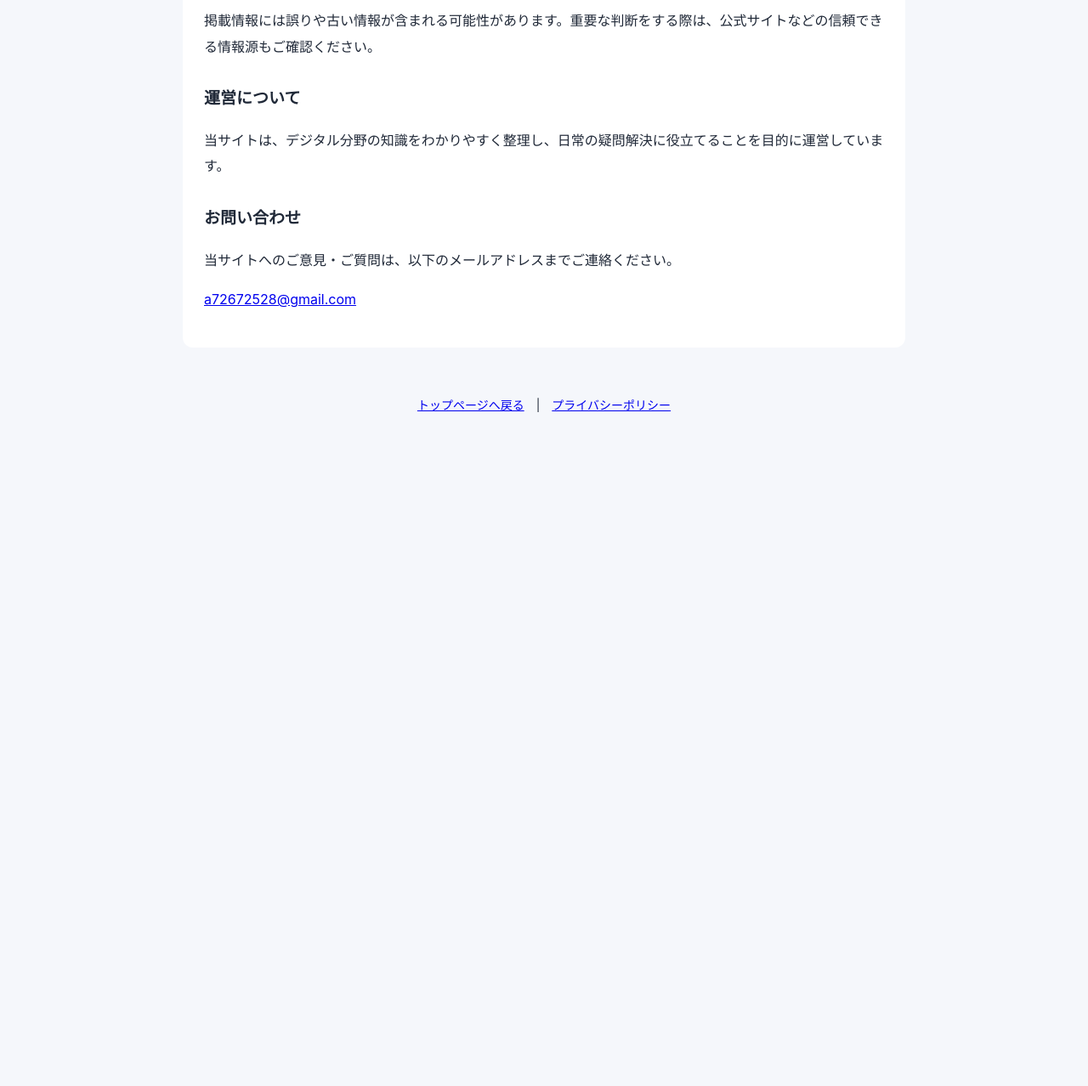
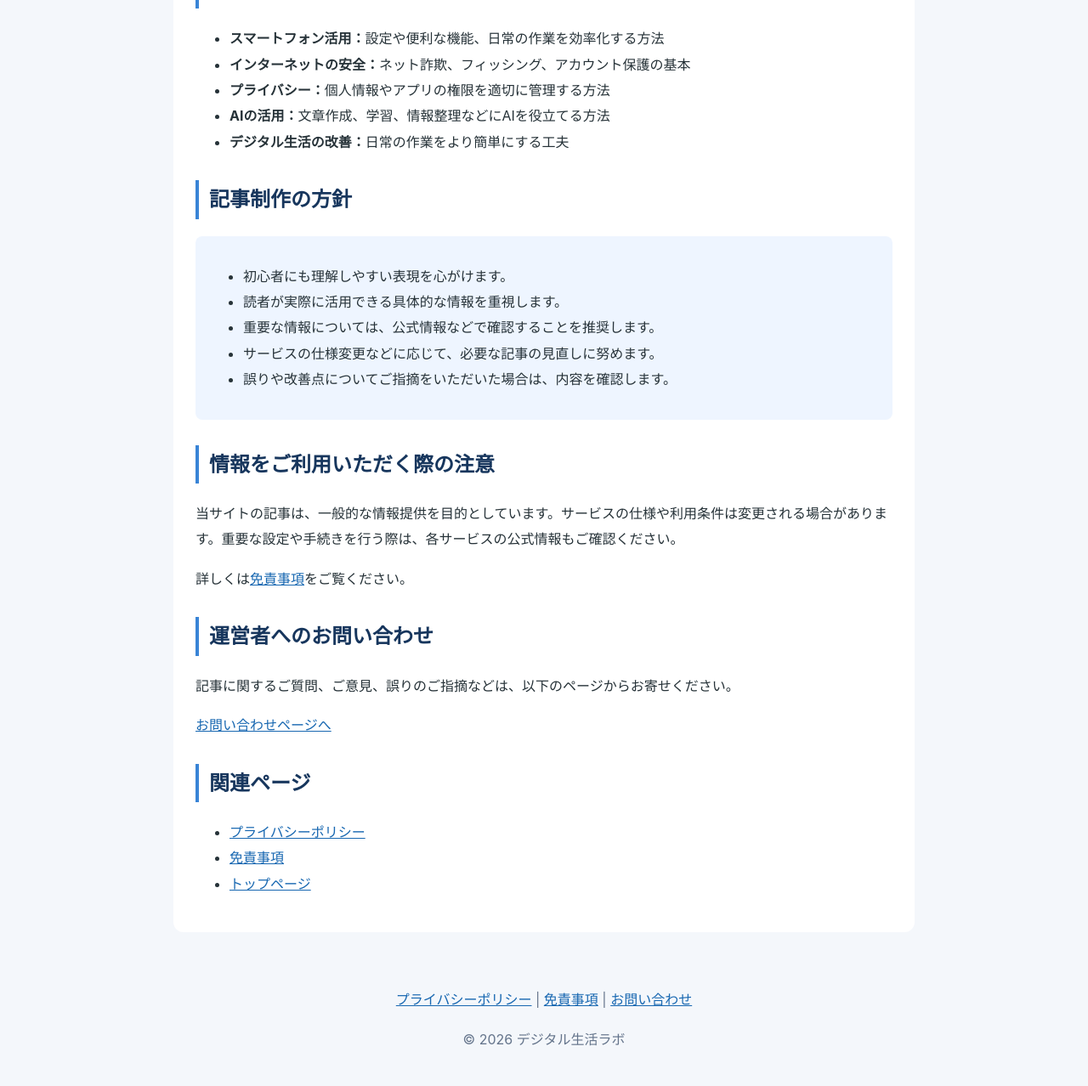
Before and after one commit to asvrg/-1, a plain HTML site: page about.html in a window 1280 px wide. Shown: the part 735-2013 px from the top of the page at 85% size. Before the commit the page ends 1250 px from the top, so only its background shows below. Drawn offline with Linux system fonts and the light colour scheme.

Commit message:
Update about.html

```diff
--- a/about.html
+++ b/about.html
@@ -3,40 +3,85 @@
 <head>
   <meta charset="UTF-8">
   <meta name="viewport" content="width=device-width, initial-scale=1">
-<meta name="description" content="デジタル生活ラボの運営方針とサイトについて紹介します。">
+  <meta name="description" content="デジタル生活ラボの運営目的、取り扱うテーマ、記事制作の方針をご紹介します。">
   <title>このサイトについて｜デジタル生活ラボ</title>
   <style>
-body{font-family:-apple-system,BlinkMacSystemFont,"Hiragino Sans",Meiryo,sans-serif;line-height:1.9;color:#202938;background:#f5f7fb;margin:0}
-header{background:#152b4a;color:white;padding:24px 20px}
-header a{color:white;text-decoration:none}
-main{max-width:800px;margin:30px auto;padding:25px;background:white;border-radius:12px}
-h1{font-size:25px}h2{font-size:19px;margin-top:28px}
-footer{text-align:center;padding:25px;font-size:14px}
+    body{margin:0;font-family:-apple-system,BlinkMacSystemFont,"Segoe UI",sans-serif;line-height:1.9;color:#263238;background:#f4f7fb}
+    header{background:#17365d;color:white;padding:28px 18px;text-align:center}
+    header h1{margin:0;font-size:26px}
+    nav{background:#244a75;padding:12px;text-align:center}
+    nav a{color:white;text-decoration:none;margin:0 10px}
+    main{max-width:820px;margin:24px auto;padding:26px;background:white;border-radius:12px}
+    h2{color:#17365d;border-left:4px solid #3984d6;padding-left:12px;margin-top:30px}
+    .box{background:#eef5ff;padding:16px;border-radius:8px}
+    a{color:#1767b1}
+    footer{text-align:center;padding:24px;color:#64748b}
+    @media(max-width:600px){main{margin:12px;padding:18px}nav a{display:inline-block;margin:5px}}
   </style>
 </head>
 <body>
-<header><a href="./">デジタル生活ラボ</a></header>
+<header>
+  <h1>デジタル生活ラボ</h1>
+  <p>知って得するデジタル活用術</p>
+</header>
+
+<nav>
+  <a href="index.html">ホーム</a>
+  <a href="contact.html">お問い合わせ</a>
+</nav>
+
 <main>
   <h1>このサイトについて</h1>
-<p>デジタル生活ラボは、スマートフォン、インターネット、AIなどを、日常生活でより便利かつ安全に活用するための情報サイトです。</p>
+
+  <p>「デジタル生活ラボ」は、スマートフォンやインターネット、AIなどを、日常生活の中でもっと便利に、安全に活用するための情報サイトです。</p>
+
+  <p>デジタル技術に詳しくない方にも理解していただけるよう、専門用語をできるだけ避け、具体例を交えながら解説することを目指しています。</p>
+
   <h2>サイトの目的</h2>
-<p>デジタル技術に詳しくない方にも役立つ情報を、できるだけわかりやすく紹介することを目指しています。</p>
-<h2>主な掲載テーマ</h2>
+  <p>デジタルサービスは便利な一方で、設定の難しさや情報の多さに戸惑うこともあります。当サイトでは、読者が必要な情報を理解し、自分に合った方法を選べるように、実用的な情報を提供します。</p>
+
+  <h2>主な取り扱いテーマ</h2>
   <ul>
-<li>スマートフォンやアプリの便利な使い方</li>
-<li>AIを活用した作業の効率化</li>
-<li>ネット詐欺や不正アクセスへの対策</li>
-<li>プライバシー保護とデジタルリテラシー</li>
+    <li><strong>スマートフォン活用：</strong>設定や便利な機能、日常の作業を効率化する方法</li>
+    <li><strong>インターネットの安全：</strong>ネット詐欺、フィッシング、アカウント保護の基本</li>
+    <li><strong>プライバシー：</strong>個人情報やアプリの権限を適切に管理する方法</li>
+    <li><strong>AIの活用：</strong>文章作成、学習、情報整理などにAIを役立てる方法</li>
+    <li><strong>デジタル生活の改善：</strong>日常の作業をより簡単にする工夫</li>
   </ul>
-<h2>記事作成の方針</h2>
-<p>読者が実際に活用できる具体的な情報を重視します。サービスの仕様や安全に関わる内容については、可能な限り公式情報を確認し、必要に応じて情報を更新します。</p>
-<p>掲載情報には誤りや古い情報が含まれる可能性があります。重要な判断をする際は、公式サイトなどの信頼できる情報源もご確認ください。</p>
-<h2>運営について</h2>
-<p>当サイトは、デジタル分野の知識をわかりやすく整理し、日常の疑問解決に役立てることを目的に運営しています。</p>
-<h2>お問い合わせ</h2>
-<p>当サイトへのご意見・ご質問は、以下のメールアドレスまでご連絡ください。</p>
-<p><a href="mailto:a72672528@gmail.com">a72672528@gmail.com</a></p>
+
+  <h2>記事制作の方針</h2>
+  <div class="box">
+    <ul>
+      <li>初心者にも理解しやすい表現を心がけます。</li>
+      <li>読者が実際に活用できる具体的な情報を重視します。</li>
+      <li>重要な情報については、公式情報などで確認することを推奨します。</li>
+      <li>サービスの仕様変更などに応じて、必要な記事の見直しに努めます。</li>
+      <li>誤りや改善点についてご指摘をいただいた場合は、内容を確認します。</li>
+    </ul>
+  </div>
+
+  <h2>情報をご利用いただく際の注意</h2>
+  <p>当サイトの記事は、一般的な情報提供を目的としています。サービスの仕様や利用条件は変更される場合があります。重要な設定や手続きを行う際は、各サービスの公式情報もご確認ください。</p>
+
+  <p>詳しくは<a href="disclaimer.html">免責事項</a>をご覧ください。</p>
+
+  <h2>運営者へのお問い合わせ</h2>
+  <p>記事に関するご質問、ご意見、誤りのご指摘などは、以下のページからお寄せください。</p>
+  <p><a href="contact.html">お問い合わせページへ</a></p>
+
+  <h2>関連ページ</h2>
+  <ul>
+    <li><a href="privacy.html">プライバシーポリシー</a></li>
+    <li><a href="disclaimer.html">免責事項</a></li>
+    <li><a href="index.html">トップページ</a></li>
+  </ul>
 </main>
-<footer><a href="./">トップページへ戻る</a>　|　<a href="privacy.html">プライバシーポリシー</a></footer>
+
+<footer>
+  <p><a href="privacy.html">プライバシーポリシー</a> |
+  <a href="disclaimer.html">免責事項</a> |
+  <a href="contact.html">お問い合わせ</a></p>
+  <p>© 2026 デジタル生活ラボ</p>
+</footer>
 </body>
 </html>
```
Lines whose indentation alone changed are shown as unchanged.
